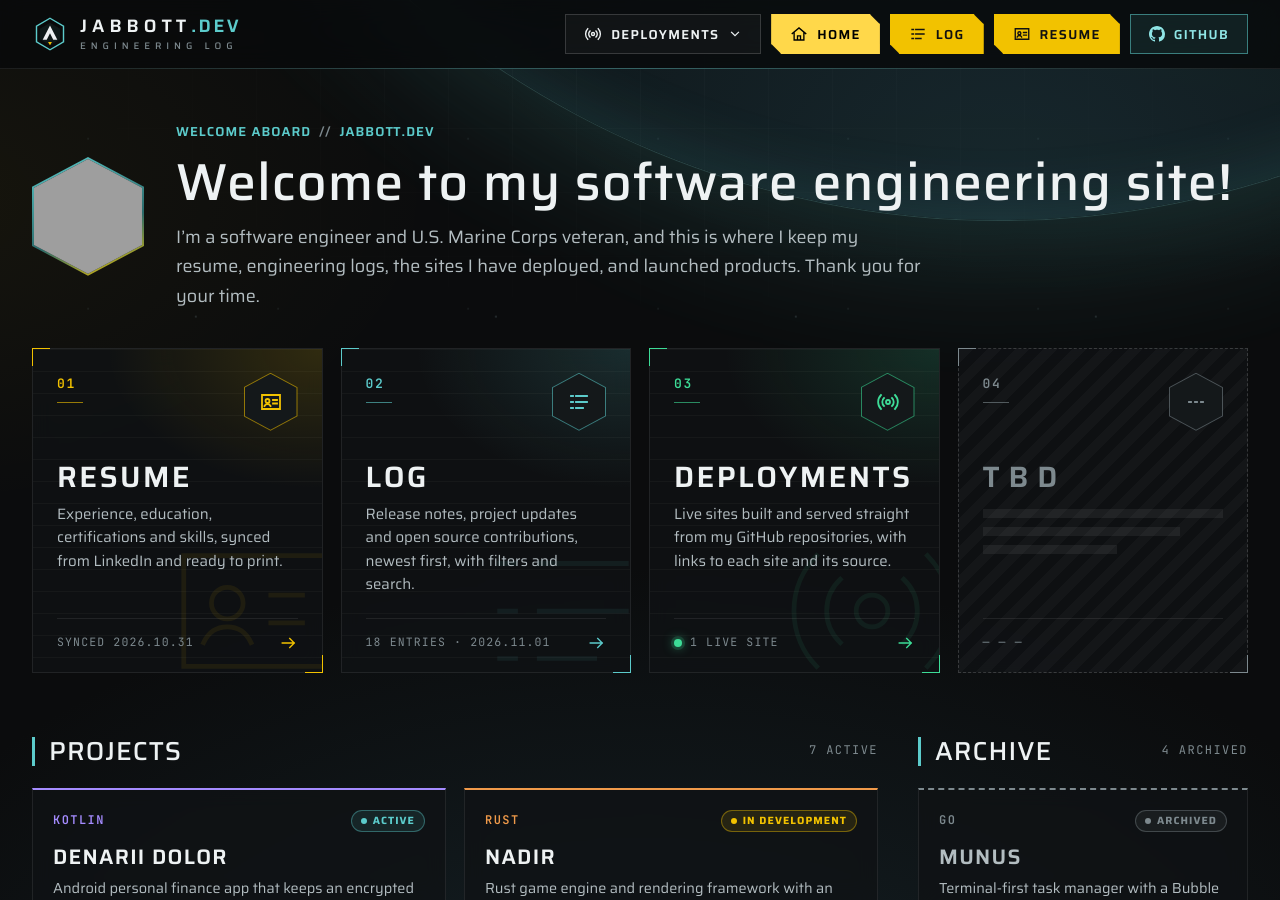
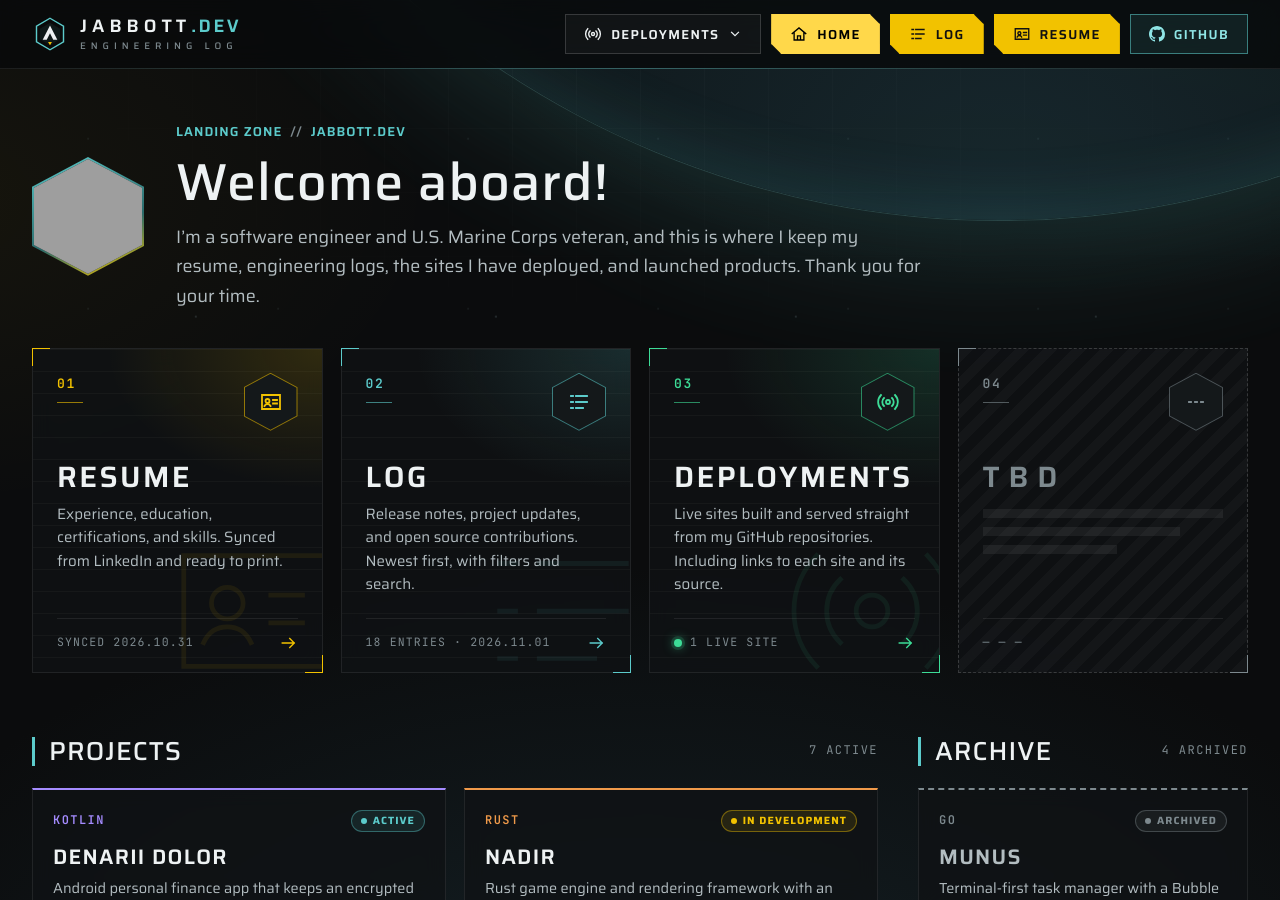
Before and after one commit to jabbott-iii/jabbott-iii.github.io, a Jekyll site: the page built from index.html, in a window 1280 px wide and 900 px high. Built offline with Jekyll 4.4.1, drawn with Linux system fonts in a browser that asks for light colours; grey boxes are pictures that could not be loaded.

Commit message:
chore: modified text

```diff
--- a/index.html
+++ b/index.html
@@ -14,8 +14,8 @@ body_class: home
   <section class="welcome" aria-labelledby="welcome-title">
     <span class="hex-avatar hex-avatar--lg"><img src="{{ site.avatar }}&amp;s=240" alt="Portrait of {{ r.name }}" width="112" height="112"></span>
     <div class="welcome__copy">
-      <p class="kicker">Welcome aboard <span class="kicker__sep">//</span> jabbott.dev</p>
-      <h1 class="welcome__title" id="welcome-title">Welcome to my software engineering site!</h1>
+      <p class="kicker">Landing Zone <span class="kicker__sep">//</span> jabbott.dev</p>
+      <h1 class="welcome__title" id="welcome-title">Welcome aboard!</h1>
       <p class="welcome__text">I’m a software engineer and U.S. Marine Corps veteran, and this is where I keep my resume, engineering logs, the sites I have deployed, and launched products. Thank you for your time.</p>
     </div>
   </section>
@@ -29,7 +29,7 @@ body_class: home
           <span class="portal__icon">{% include icon.html name="id" %}</span>
         </div>
         <h2 class="portal__title"><a href="{{ '/resume/' | relative_url }}">Resume</a></h2>
-        <p class="portal__text">Experience, education, certifications and skills, synced from LinkedIn and ready to print.</p>
+        <p class="portal__text">Experience, education, certifications, and skills. Synced from LinkedIn and ready to print.</p>
         <p class="portal__meta"><span>Synced {{ r.synced | date: '%Y.%m.%d' }}</span>{% include icon.html name="arrow" class="portal__arrow" %}</p>
       </li>
 
@@ -40,7 +40,7 @@ body_class: home
           <span class="portal__icon">{% include icon.html name="log" %}</span>
         </div>
         <h2 class="portal__title"><a href="{{ '/log/' | relative_url }}">Log</a></h2>
-        <p class="portal__text">Release notes, project updates and open source contributions, newest first, with filters and search.</p>
+        <p class="portal__text">Release notes, project updates, and open source contributions. Newest first, with filters and search.</p>
         <p class="portal__meta"><span>{{ post_count }} {% if post_count == 1 %}entry{% else %}entries{% endif %} · {{ latest.date | date: '%Y.%m.%d' }}</span>{% include icon.html name="arrow" class="portal__arrow" %}</p>
       </li>
 
@@ -51,7 +51,7 @@ body_class: home
           <span class="portal__icon">{% include icon.html name="satellite" %}</span>
         </div>
         <h2 class="portal__title"><a href="{{ '/deployments/' | relative_url }}">Deployments</a></h2>
-        <p class="portal__text">Live sites built and served straight from my GitHub repositories, with links to each site and its source.</p>
+        <p class="portal__text">Live sites built and served straight from my GitHub repositories. Including links to each site and its source.</p>
         <p class="portal__meta"><span><span class="status-dot" aria-hidden="true"></span> {{ deploy_count }} live {% if deploy_count == 1 %}site{% else %}sites{% endif %}</span>{% include icon.html name="arrow" class="portal__arrow" %}</p>
       </li>
 
```
